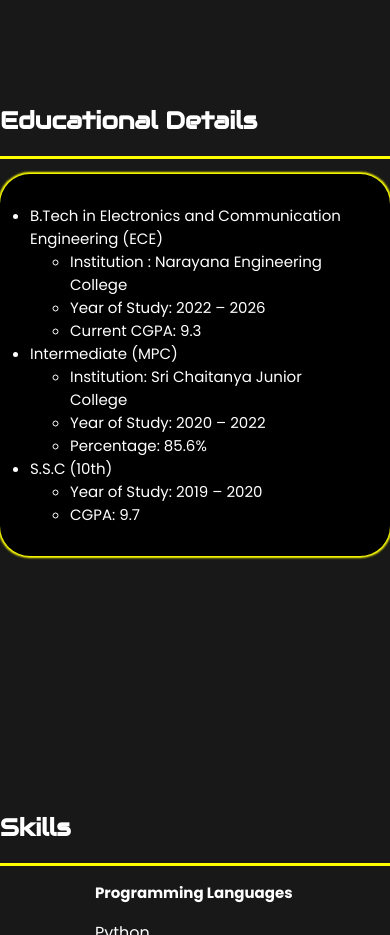
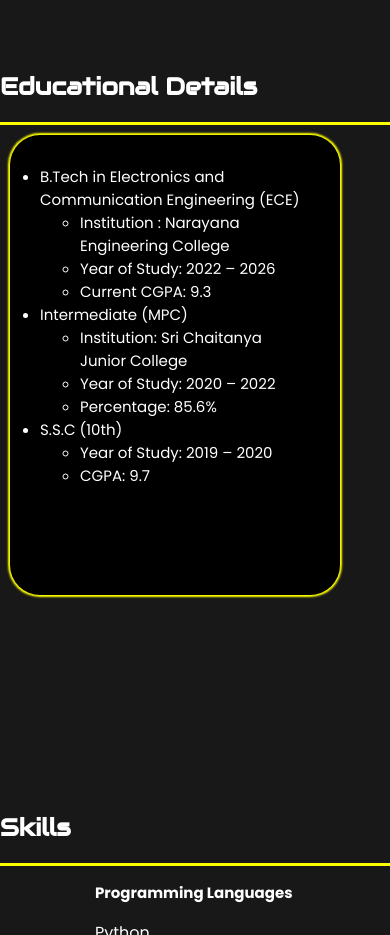
Before and after one commit to StartWithRajesh/Rajesh-Chapalamadugu, a plain HTML site: page index.html in a window 390 px wide. Shown: the part 980-1915 px from the top of the page. Drawn offline with nearby package versions, Linux system fonts and the light colour scheme.

Commit message:
index.html

```diff
--- a/index.html
+++ b/index.html
@@ -403,8 +403,9 @@
         }
         .ed-details > .ed-points > ul{
             padding: 30px;
-            height: auto;
-            width: auto;
+            height: 400px;
+            width: 270px;
+            margin: 10px;
         }
         #skill-page,#educ-page{
             height: 0vh;
```
